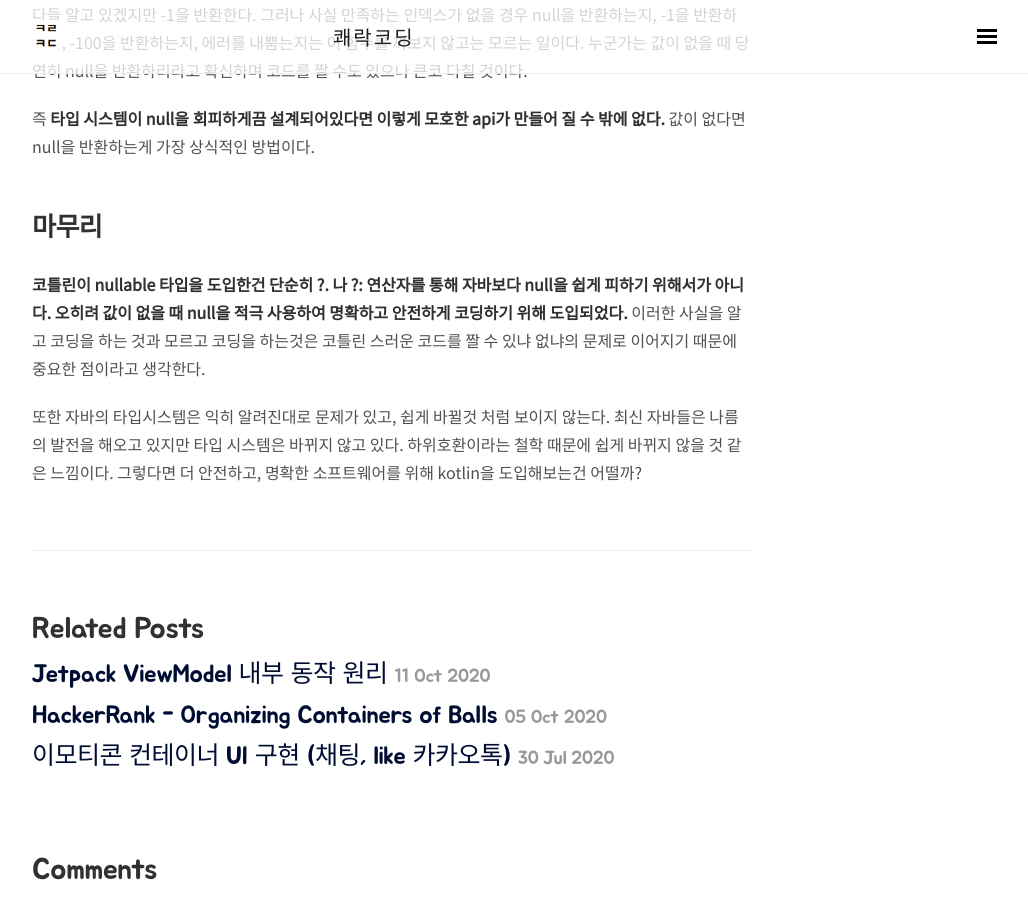
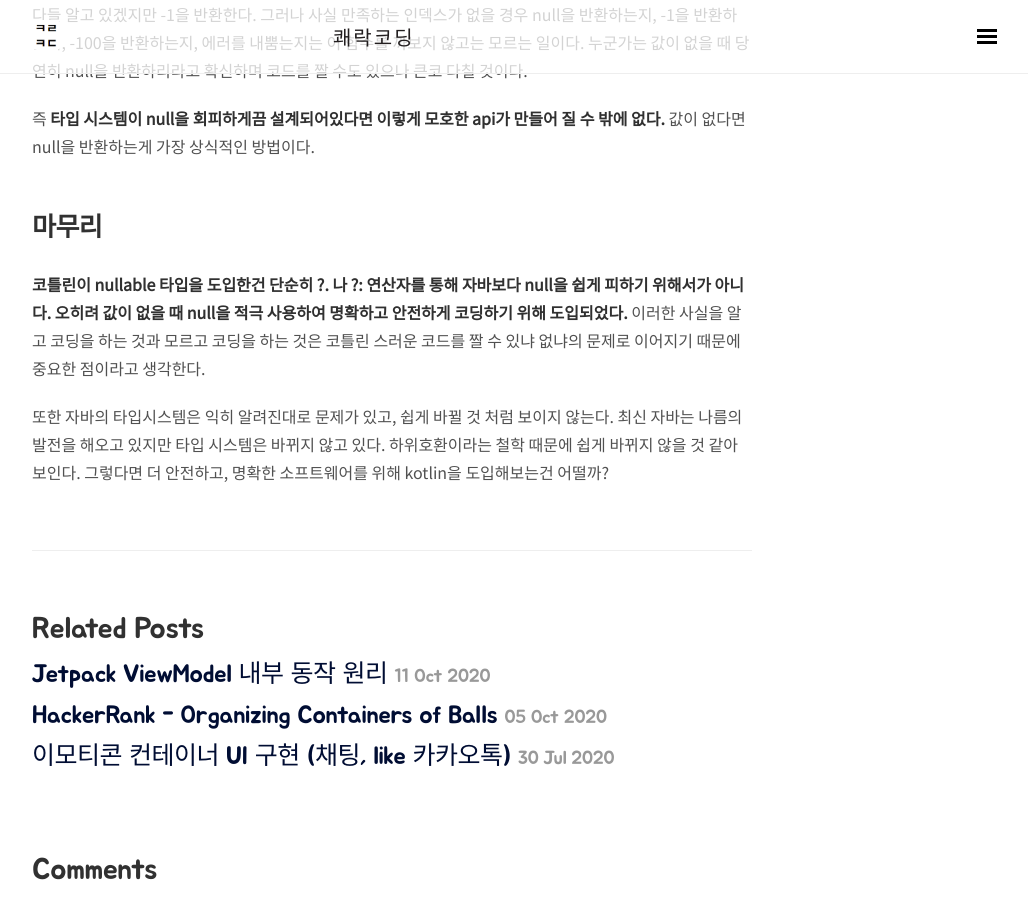
Before and after one commit to wooooooak/wooooooak.github.io, a Jekyll site: the page built from _posts/kotlin/2020-10-27-kotliner는_null을_어떻게_바라봐야_하는가.md, in a window 1280 px wide and 900 px high, scrolled down 5770 px. Shown: the whole window, without its empty margins (248-1276 px from the left). Built offline with Jekyll 4.4.1, drawn with Linux system fonts in a browser that asks for light colours; nearby versions of some CDN libraries; some web fonts are replaced; comment, search, counter and statistics services are not loaded.

Commit message:
오탈자 수정

```diff
--- a/_posts/kotlin/2020-10-27-kotliner는_null을_어떻게_바라봐야_하는가.md
+++ b/_posts/kotlin/2020-10-27-kotliner는_null을_어떻게_바라봐야_하는가.md
@@ -150,6 +150,6 @@ public int indexOf(Object o)
 
 ## 마무리
 
-**코틀린이 nullable 타입을 도입한건 단순히 ?. 나 ?: 연산자를 통해 자바보다 null을 쉽게 피하기 위해서가 아니다. 오히려 값이 없을 때 null을 적극 사용하여 명확하고 안전하게 코딩하기 위해 도입되었다.** 이러한 사실을 알고 코딩을 하는 것과 모르고 코딩을 하는것은 코틀린 스러운 코드를 짤 수 있냐 없냐의 문제로 이어지기 때문에 중요한 점이라고 생각한다.
+**코틀린이 nullable 타입을 도입한건 단순히 ?. 나 ?: 연산자를 통해 자바보다 null을 쉽게 피하기 위해서가 아니다. 오히려 값이 없을 때 null을 적극 사용하여 명확하고 안전하게 코딩하기 위해 도입되었다.** 이러한 사실을 알고 코딩을 하는 것과 모르고 코딩을 하는 것은 코틀린 스러운 코드를 짤 수 있냐 없냐의 문제로 이어지기 때문에 중요한 점이라고 생각한다.
 
-또한 자바의 타입시스템은 익히 알려진대로 문제가 있고, 쉽게 바뀔것 처럼 보이지 않는다. 최신 자바들은 나름의 발전을 해오고 있지만 타입 시스템은 바뀌지 않고 있다. 하위호환이라는 철학 때문에 쉽게 바뀌지 않을 것 같은 느낌이다. 그렇다면 더 안전하고, 명확한 소프트웨어를 위해 kotlin을 도입해보는건 어떨까?
+또한 자바의 타입시스템은 익히 알려진대로 문제가 있고, 쉽게 바뀔 것 처럼 보이지 않는다. 최신 자바는 나름의 발전을 해오고 있지만 타입 시스템은 바뀌지 않고 있다. 하위호환이라는 철학 때문에 쉽게 바뀌지 않을 것 같아 보인다. 그렇다면 더 안전하고, 명확한 소프트웨어를 위해 kotlin을 도입해보는건 어떨까?
```
